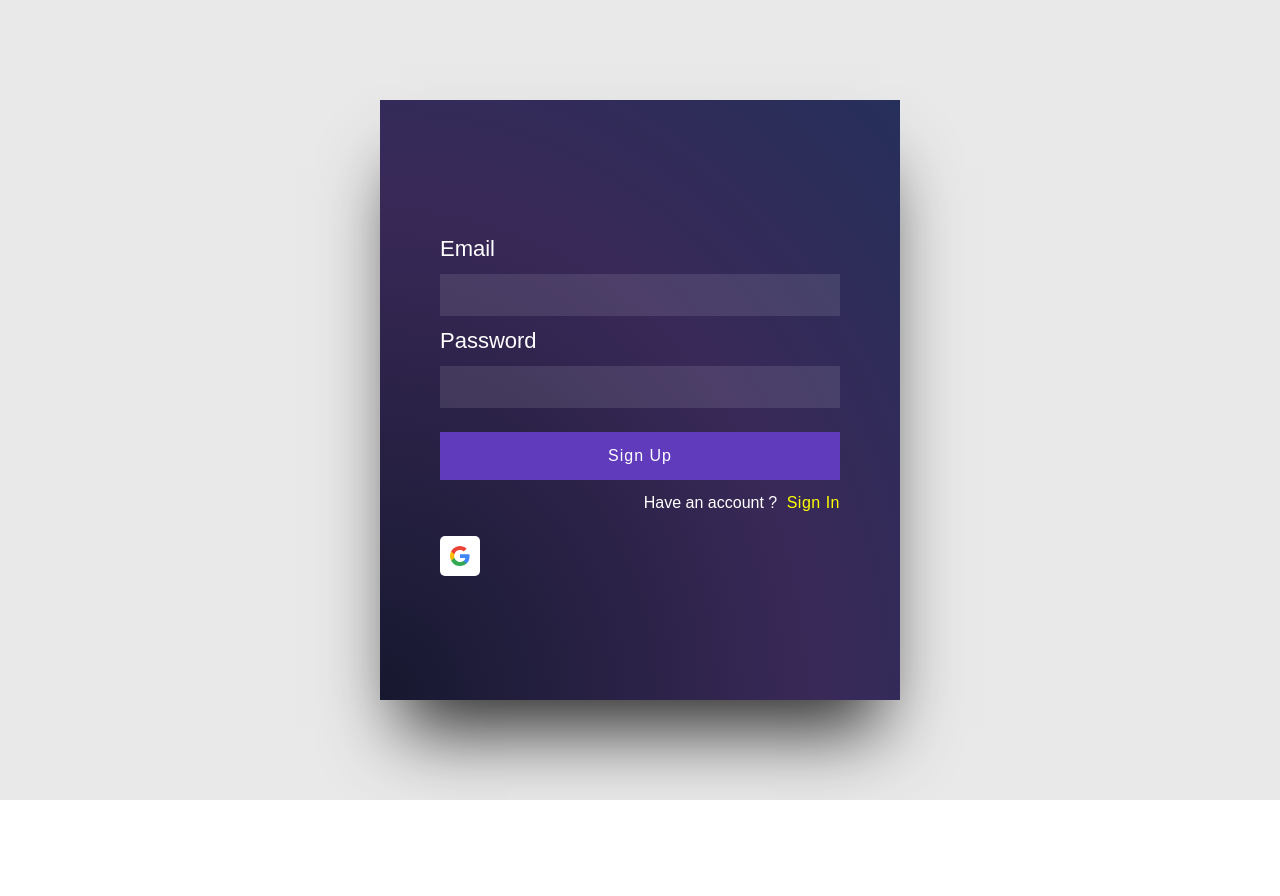
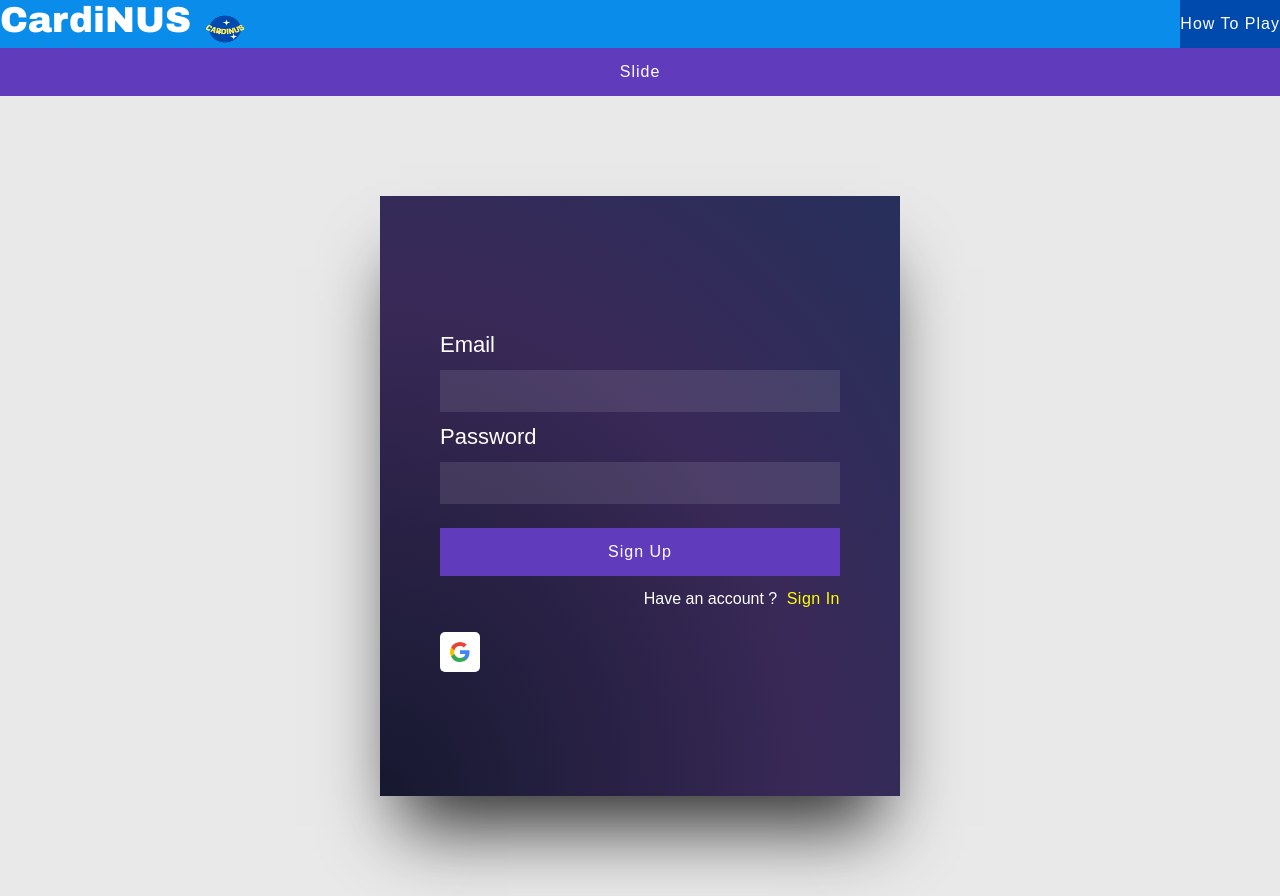
Before and after one commit to jiasheng59/CardiNUS, a React (Create React App) app: page / in a window 1280 px wide. Before the commit the page ends 800 px from the top, so only its background shows below. Built offline with nearby package versions, Linux system fonts and the light colour scheme; no server answers.

Commit message:
Add hover effects to buttons

```diff
--- a/src/App.css
+++ b/src/App.css
@@ -3,6 +3,33 @@
   margin: 0;
   padding: 0;
   font-family: "Nunito", sans-serif;
+}
+
+.title {
+  display: flex;
+  width: 100%;
+  height: 48px;
+  background-color: #0a8cea;
+  color: rgb(255, 255, 255);
+  font-size: 36px;
+  font-family: "Arial Black", sans-serif;
+}
+
+.logo {
+  display: flex;
+  padding-bottom: 10px;
+}
+
+.howToPlay {
+  position: absolute;
+  right: 0;
+  font-size: 16px;
+  font-family: "Nunito", sans-serif;
+  display: flex;
+  padding-bottom: 10px;
+  width: auto;
+  height: inherit;
+  background: #004aad;
 }
 
 button {
@@ -140,3 +167,107 @@ button {
   margin-left: auto;
   margin-right: auto;
 }
+
+
+
+
+
+
+
+
+
+
+
+
+.hbtn {
+      position: relative;
+      box-sizing: border-box;
+      display: inline-block;
+      overflow: hidden;
+      text-align: center;
+      text-decoration: none;
+      color: rgb(255, 255, 255);
+      white-space: nowrap;
+      z-index: 0;
+}
+.hbtn i {
+      padding-right: 8px;
+}
+.hb-fill-right::before {
+      position: absolute;
+      content: "";
+      background: #12b86d;
+      transition-duration: 0.3s;
+      z-index: -1;
+      inset: 0px auto auto 0px;
+      width: 0px;
+      height: 100%;
+      opacity: 1;
+}
+.hb-fill-right:hover::before {
+      width: 100%;
+      height: 100%;
+      opacity: 1;
+}
+.hb-fill-right:hover {
+      color: rgb(255, 255, 255);
+      background: #004aad;
+      transition: color 0.3s ease 0s, background 0s ease 0.3s;
+}
+
+
+
+
+.howToPlay i {
+  padding-right: 8px;
+}
+.howToPlay:hover:before {
+  width: 100%;
+  height: 100%;
+  opacity: 1;
+}
+.howToPlay:hover {
+  color: rgb(255, 255, 255);
+  background: #0cdb81;
+  transition: color 0.1s ease 0s, background 0s ease 0s;
+}
+
+
+
+
+
+.close {
+  position: relative;
+  box-sizing: border-box;
+  display: inline-block;
+  overflow: hidden;
+  text-align: center;
+  text-decoration: none;
+  color: rgb(255, 255, 255);
+  white-space: nowrap;
+  z-index: 0;
+}
+.close i {
+  padding-right: 8px;
+}
+.close::before {
+  position: absolute;
+  content: "";
+  background: #dd3232;
+  transition-duration: 0.3s;
+  z-index: -1;
+  inset: 0px auto auto 0px;
+  width: 0px;
+  height: 100%;
+  opacity: 1;
+}
+.close:hover::before {
+  width: 100%;
+  height: 100%;
+  opacity: 1;
+}
+.close:hover {
+  color: rgb(255, 255, 255);
+  background: #004aad;
+  transition: color 0.3s ease 0s, background 0s ease 0.3s;
+}
--- a/src/App.js
+++ b/src/App.js
@@ -5,6 +5,8 @@ import { GoogleAuthProvider, signInWithPopup } from "firebase/auth";
 import Login from "./Home/Login";
 import Home from "./Home/Home";
 import "./App.css";
+import Container from 'react-bootstrap/Container';
+import Navbar from "react-bootstrap/Navbar";
 
 const App = () => {
   const [user, setUser] = useState("");
@@ -90,6 +92,15 @@ const App = () => {
 
   return (
     <div className="App">
+      <div className="title">
+        CardiNUS
+        <img className="logo" src={require("./img/cardinus.png")} height={"68"} width={"68"} alt="" />
+        <button className="howToPlay">How To Play</button>
+      </div>
+
+        <button class="hbtn hb-fill-right">Slide</button>
+
+
       <div>
         {user ? (
           <Home
--- a/src/Home/WaitingRoom.js
+++ b/src/Home/WaitingRoom.js
@@ -156,7 +156,7 @@ function WaitingRoom({roomId, setStarted, setJoined, playerId}) {
                     playerId={playerId}/>
                 </ReactModal>
             {isHost ?(
-                <button onClick={setStart}>Start Game</button>
+                <button className="hbtn hb-fill-right" onClick={setStart}>Start Game</button>
              ):(
                 isReady ?(
                 <button onClick={setNotReady}>Not Ready</button>
@@ -165,7 +165,7 @@ function WaitingRoom({roomId, setStarted, setJoined, playerId}) {
              )
             )}
             {isHost ?(
-                <button onClick={closeRoom}>Close Room</button>
+                <button class="close" onClick={closeRoom}>Close Room</button>
                 ):(
                 <button onClick={leaveRoom}>Leave Room</button>
             )}
```
Also changed, not shown: src/img/cardinus.png (added).
